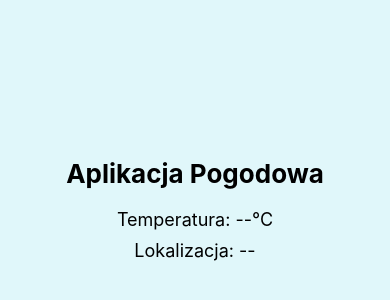
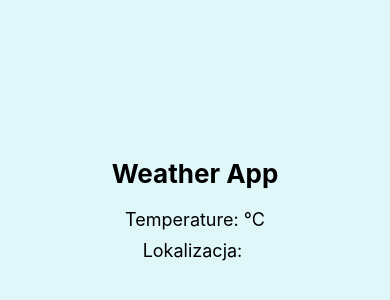
Before and after one commit to Malzafin/WeatherApp, a React Native app: screen / in a window 390 px wide. Shown: the part 208-508 px from the top of the page. Built offline with nearby package versions, Linux system fonts and the light colour scheme.

Commit message:
create WeatherContext

```diff
--- a/App.tsx
+++ b/App.tsx
@@ -3,9 +3,9 @@ import { View, Text, StyleSheet } from 'react-native';
 export default function App() {
   return (
     <View style={styles.container}>
-      <Text style={styles.header}>Aplikacja Pogodowa</Text>
-      <Text style={styles.info}>Temperatura: --°C</Text>
-      <Text style={styles.info}>Lokalizacja: --</Text>
+      <Text style={styles.header}>Weather App</Text>
+      <Text style={styles.info}>Temperature: °C</Text>
+      <Text style={styles.info}>Lokalizacja: </Text>
     </View>
 );
 
```
Also changed, not shown: src/WeatherContext.tsx (added, +38 -0 lines).
